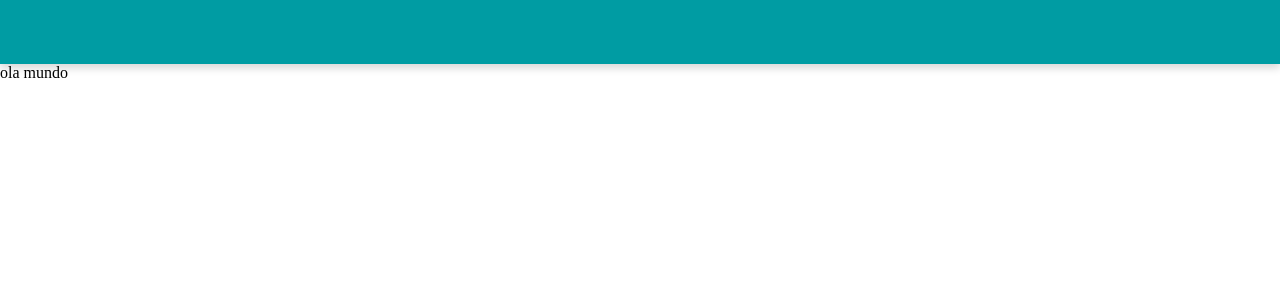
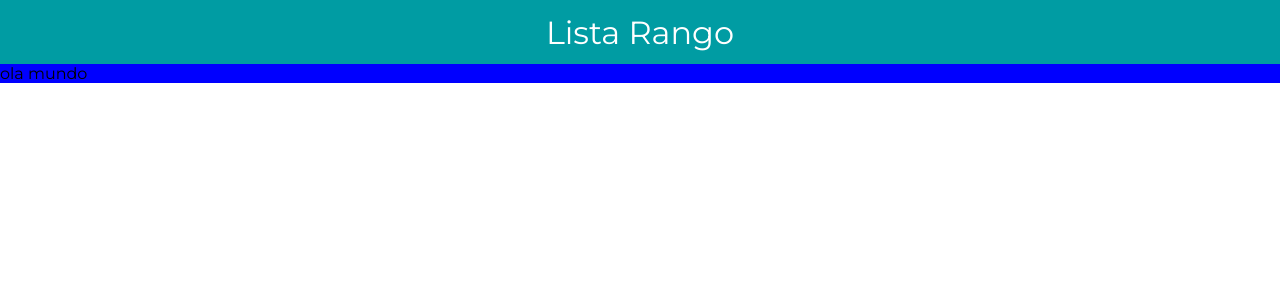
Before and after one commit to RicardoBaltazar/pipefy-em-react, a Next.js app in the folder app/: page / in a window 1280 px wide. Shown: the top 300 px of the page. Built offline with nearby package versions, Linux system fonts and the light colour scheme.

Commit message:
adicionando tag head para configurar as fontes do projeto

```diff
--- a/app/pages/_app.js
+++ b/app/pages/_app.js
@@ -1,7 +1,16 @@
-import '../styles/globals.css'
+import Head from 'next/head';
+import '../styles/globals.css';
 
 function MyApp({ Component, pageProps }) {
-  return <Component {...pageProps} />
+  return (
+    <>
+      <Head>
+        <link rel="preconnect" href="https://fonts.gstatic.com" ></link>
+        <link href="https://fonts.googleapis.com/css2?family=Montserrat:wght@400;500;700&display=swap" rel="stylesheet"></link>
+      </Head>
+      <Component {...pageProps} />
+    </>
+  )
 }
 
-export default MyApp
+export default MyApp;
--- a/app/pages/index.js
+++ b/app/pages/index.js
@@ -1,12 +1,19 @@
 import Head from 'next/head';
+import styled from 'styled-components';
 
-import Header from '../src/Components/Header'
+import Header from '../src/Components/Header';
+
+const Main = styled.main`
+  background-color: blue;
+`;
 
 export default function Home() {
   return (
     <div >
       <Header />
-      ola mundo
+      <Main>
+        ola mundo
+      </Main>
     </div>
   )
 }
--- a/app/src/Components/Header/index.jsx
+++ b/app/src/Components/Header/index.jsx
@@ -5,11 +5,19 @@
     height: 4rem;
     background-color: #009CA3;
     box-shadow: 0px 4px 8px #00000029;
+    display: flex;
+    justify-content: center;
+    align-items: center;
+    color: #fff;
+    font-size: 2rem;
+
 `
 
 function Header(){
     return (
-        <HEADER></HEADER>
+        <HEADER>
+            Lista Rango
+        </HEADER>
     )
 }
 
--- a/app/styles/globals.css
+++ b/app/styles/globals.css
@@ -4,6 +4,10 @@
   box-sizing: border-box;
 }
 
+body {
+  font-family: 'Montserrat', sans-serif;
+}
+
 a {
   color: inherit;
   text-decoration: none;
```
